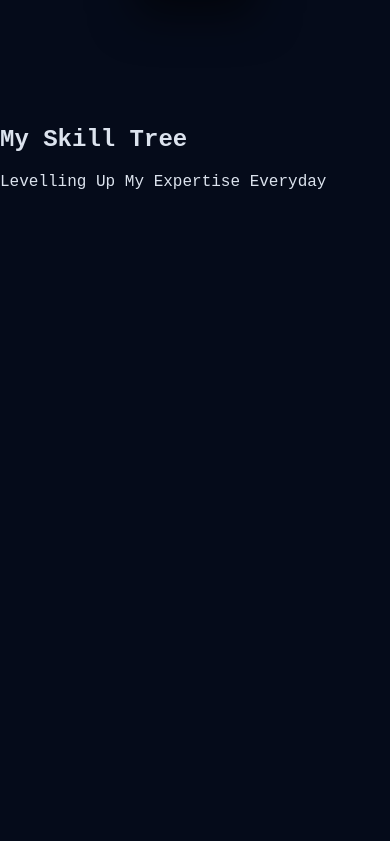
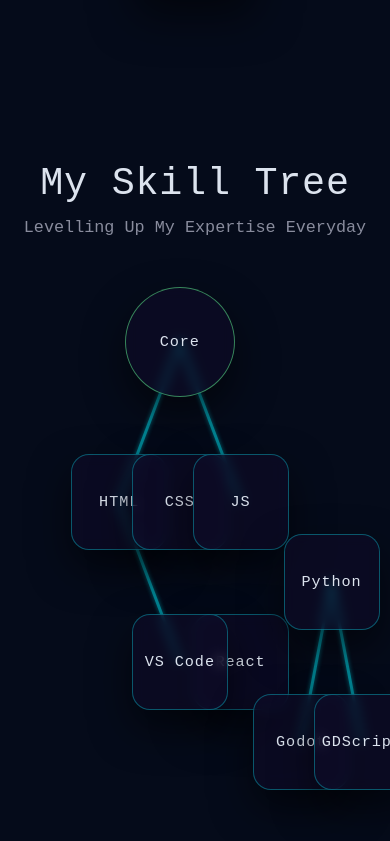
Before and after one commit to ElectroCubic/anush-bundel-portfolio, a React (Vite) app: page / in a window 390 px wide. Shown: the part 3053-3894 px from the top of the page. Built offline with nearby package versions, Linux system fonts and the light colour scheme; a web font is replaced by a local one.

Commit message:
Added Skills Section

```diff
--- a/src/assets/ProjectsSection/ProjectsSection.jsx
+++ b/src/assets/ProjectsSection/ProjectsSection.jsx
@@ -112,6 +112,8 @@
   const [cardsPerPage, setCardsPerPage] = useState(1);
   const [pageStart, setPageStart] = useState(0);
   const [wobblePhaseById, setWobblePhaseById] = useState(() => new Map());
+
+  const dealDelay = 140;
 
   const tapDeck = () => {
     const el = deckRef.current;
@@ -266,13 +268,9 @@
   };
 
   const phaseClass =
-    phase === "prep"
-      ? styles.prep
-      : phase === "dealing"
-      ? styles.dealing
-      : phase === "settled"
-      ? styles.settled
-      : "";
+    phase === "prep" ? styles.prep :
+        phase === "dealing" ? styles.dealing :
+            phase === "settled" ? styles.settled : "";
 
   return (
     <section
@@ -283,7 +281,7 @@
     >
       <div className={styles.headingBar}>
         <h1 className={styles.heading}>Explore My Worlds</h1>
-        <p className={styles.subheading}>The Cool Stuff I’ve Worked Upon</p>
+        <p className={styles.subheading}>The Cool Stuff I've Worked Upon</p>
       </div>
 
       <div className={styles.cardsViewport}>
@@ -309,17 +307,14 @@
                 title={p.title}
                 description={p.description}
                 tags={p.tags}
-                onClick={(e) => {
-                  e.stopPropagation();
-                  onCardTap(p.id);
-                }}
+                onClick={(e) => { e.stopPropagation(); onCardTap(p.id);}}
                 className={[
                   styles.dealCard,
                   phaseClass,
                   poppedId === p.id ? styles.popped : "",
                 ].join(" ")}
                 style={{
-                  "--deal-delay": `${i * 140}ms`,
+                  "--deal-delay": `${i * dealDelay}ms`,
                   "--wobble-phase": wobblePhaseById.get(p.id) ?? "0s",
                 }}
               />
--- /dev/null
+++ b/src/assets/SkillNode/SkillNode.jsx
@@ -0,0 +1,24 @@
+import PropTypes from "prop-types";
+import styles from "./SkillNode.module.css";
+
+function SkillNode({ id, text, type = "normal", style }) {
+    return (
+        <button
+            type="button"
+            className={`${styles.node} ${type === "core" ? styles.core : ""}`}
+            data-node-id={id}
+            style={style}
+        >
+            <span className={styles.label}>{text}</span>
+        </button>
+    );
+}
+
+SkillNode.propTypes = {
+    id: PropTypes.string.isRequired,
+    text: PropTypes.string.isRequired,
+    type: PropTypes.string,
+    style: PropTypes.object,
+};
+
+export default SkillNode;
--- /dev/null
+++ b/src/assets/SkillNode/SkillNode.module.css
@@ -0,0 +1,38 @@
+.node {
+    width: 96px;
+    height: 96px;
+    border-radius: 18px;
+    border: 1px solid rgba(9, 230, 246, 0.35);
+    background: rgba(14, 11, 39, 0.65);
+    color: var(--text-color1);
+
+    display: grid;
+    place-items: center;
+
+    box-shadow: 0 18px 40px rgba(0, 0, 0, 0.55);
+    backdrop-filter: blur(6px);
+
+    cursor: pointer;
+    user-select: none;
+
+    transition: transform 160ms ease, border-color 220ms ease, box-shadow 220ms ease;
+}
+
+.node:hover {
+    transform: translateY(-2px);
+    border-color: rgba(9, 230, 246, 0.75);
+    box-shadow: 0 24px 60px rgba(0, 0, 0, 0.72);
+}
+
+.label {
+    font-size: 0.95rem;
+    letter-spacing: 0.06em;
+}
+
+/* Core node variant */
+.core {
+    width: 110px;
+    height: 110px;
+    border-radius: 999px;
+    border-color: rgba(94, 235, 138, 0.55);
+}
--- a/src/assets/SkillsSection/SkillsSection.jsx
+++ b/src/assets/SkillsSection/SkillsSection.jsx
@@ -1,14 +1,159 @@
+import { useEffect, useLayoutEffect, useMemo, useRef, useState } from "react";
+import SkillNode from "../SkillNode/SkillNode.jsx";
+import styles from "./SkillsSection.module.css";
 
-import styles from "./SkillsSection.module.css"
+const NODES = [
+    { id: "core", label: "Core", col: 6, row: 1, type: "core" },
 
-function SkillsSection()
-{
-    return(
-        <div className={styles.skillsSection}>
-            <h1> My Skill Tree </h1>
-            <p> Levelling Up My Expertise Everyday </p>
-        </div>
+    { id: "html", label: "HTML", col: 4, row: 3 },
+    { id: "css", label: "CSS", col: 6, row: 3 },
+    { id: "js", label: "JS", col: 8, row: 3 },
+
+    { id: "react", label: "React", col: 8, row: 5 },
+    { id: "vsc", label: "VS Code", col: 6, row: 5 },
+
+    { id: "python", label: "Python", col: 11, row: 4 },
+    { id: "godot", label: "Godot", col: 10, row: 6 },
+    { id: "gdscript", label: "GDScript", col: 12, row: 6 },
+];
+
+const EDGES = [
+    ["core", "html"],
+    ["core", "css"],
+    ["core", "js"],
+    ["js", "react"],
+    ["html", "vsc"],
+    ["css", "vsc"],
+    ["python", "godot"],
+    ["python", "gdscript"],
+];
+
+function SkillsSection() {
+    const nodes = useMemo(() => NODES, []);
+    const edges = useMemo(() => EDGES, []);
+
+    const wrapRef = useRef(null);
+
+    const [pointsById, setPointsById] = useState(() => new Map());
+
+    const measurePoints = () => {
+        const wrapEl = wrapRef.current;
+        if (!wrapEl) return;
+
+        const wrapRect = wrapEl.getBoundingClientRect();
+        const map = new Map();
+
+        const nodeEls = wrapEl.querySelectorAll("[data-node-id]");
+        nodeEls.forEach((el) => {
+            const rect = el.getBoundingClientRect();
+            const cx = rect.left - wrapRect.left + rect.width / 2;
+            const cy = rect.top - wrapRect.top + rect.height / 2;
+            const id = el.getAttribute("data-node-id");
+            map.set(id, { x: cx, y: cy });
+        });
+
+        setPointsById(map);
+    };
+
+    // Measure after paint/layout
+    useLayoutEffect(() => {
+        measurePoints();
+        // eslint-disable-next-line react-hooks/exhaustive-deps
+    }, []);
+
+    // Re-measure on resize (responsive)
+    useEffect(() => {
+        if (!wrapRef.current) return;
+
+        const onResize = () => measurePoints();
+        window.addEventListener("resize", onResize);
+
+        // Also observe size changes of the wrapper itself
+        const ro = new ResizeObserver(() => measurePoints());
+        ro.observe(wrapRef.current);
+
+        return () => {
+            window.removeEventListener("resize", onResize);
+            ro.disconnect();
+        };
+        // eslint-disable-next-line react-hooks/exhaustive-deps
+    }, []);
+
+    // If you later animate / move nodes, you can call measurePoints() again.
+
+    return (
+        <section className={styles.skillsSection} id="skills">
+            <div className={styles.heading}>
+                <h1>My Skill Tree</h1>
+                <p>Levelling Up My Expertise Everyday</p>
+            </div>
+
+            <div ref={wrapRef} className={styles.treeWrap}>
+                {/* SVG UNDER nodes (so nodes sit on top) */}
+                <svg className={styles.wires} aria-hidden="true">
+                    <defs>
+                        {/* Subtle glow */}
+                        <filter id="wireGlow" x="-50%" y="-50%" width="200%" height="200%">
+                            <feGaussianBlur stdDeviation="2.2" result="blur" />
+                            <feMerge>
+                                <feMergeNode in="blur" />
+                                <feMergeNode in="SourceGraphic" />
+                            </feMerge>
+                        </filter>
+
+                        {/* Optional arrowhead (if you want it) */}
+                        <marker
+                            id="arrowHead"
+                            viewBox="0 0 10 10"
+                            refX="8.5"
+                            refY="5"
+                            markerWidth="7"
+                            markerHeight="7"
+                            orient="auto"
+                        >
+                            <path d="M 0 0 L 10 5 L 0 10 z" className={styles.arrowHead} />
+                        </marker>
+                    </defs>
+
+                    {edges.map(([a, b]) => {
+                        const p1 = pointsById.get(a);
+                        const p2 = pointsById.get(b);
+
+                        if (!p1 || !p2) return null;
+
+                        return (
+                            <line
+                                key={`${a}-${b}`}
+                                x1={p1.x}
+                                y1={p1.y}
+                                x2={p2.x}
+                                y2={p2.y}
+                                className={styles.wire}
+                                filter="url(#wireGlow)"
+                                // Uncomment if you want arrowheads:
+                                // markerEnd="url(#arrowHead)"
+                            />
+                        );
+                    })}
+                </svg>
+
+                <div className={styles.grid}>
+                    {nodes.map((n) => (
+                        <SkillNode
+                            key={n.id}
+                            id={n.id}
+                            text={n.label}
+                            type={n.type}
+                            style={{
+                                gridColumn: n.col,
+                                gridRow: n.row,
+                            }}
+                        />
+                    ))}
+                </div>
+            </div>
+        </section>
     );
 }
 
-export default SkillsSection
+export default SkillsSection;
--- a/src/assets/SkillsSection/SkillsSection.module.css
+++ b/src/assets/SkillsSection/SkillsSection.module.css
@@ -0,0 +1,79 @@
+.skillsSection {
+    max-width: 1480px;
+    margin: 0 auto;
+    padding: 3.5rem 1.25rem 5rem;
+}
+
+.heading {
+    text-align: center;
+    margin-bottom: 2.5rem;
+}
+
+.heading h1 {
+    margin: 0;
+    font-size: clamp(2.4rem, 3.5vw, 4.2rem);
+    font-weight: 400;
+    letter-spacing: 0.02em;
+}
+
+.heading p {
+    margin: 0.75rem 0 0;
+    color: var(--text-color2);
+    font-size: clamp(1.05rem, 1.4vw, 1.6rem);
+}
+
+.treeWrap {
+    position: relative;
+    width: min(1200px, 100%);
+    margin: 0 auto;
+    padding: 2rem 0;
+}
+
+/* SVG overlay */
+.wires {
+    position: absolute;
+    inset: 0;
+    width: 100%;
+    height: 100%;
+    pointer-events: none;
+    z-index: 0;
+}
+
+.wire {
+    stroke: rgba(9, 230, 246, 0.55);
+    stroke-width: 3;
+    stroke-linecap: round;
+    opacity: 0.85;
+}
+
+/* If you enable markerEnd above */
+.arrowHead {
+    fill: rgba(9, 230, 246, 0.75);
+}
+
+/* Nodes grid sits above wires */
+.grid {
+    position: relative;
+    z-index: 1;
+
+    display: grid;
+    grid-template-columns: repeat(12, minmax(0, 1fr));
+    grid-auto-rows: 84px;
+    gap: 26px;
+    align-items: center;
+    justify-items: center;
+}
+
+@media (max-width: 900px) {
+    .grid {
+        grid-auto-rows: 74px;
+        gap: 18px;
+    }
+}
+
+@media (max-width: 600px) {
+    .grid {
+        grid-auto-rows: 66px;
+        gap: 14px;
+    }
+}
```
